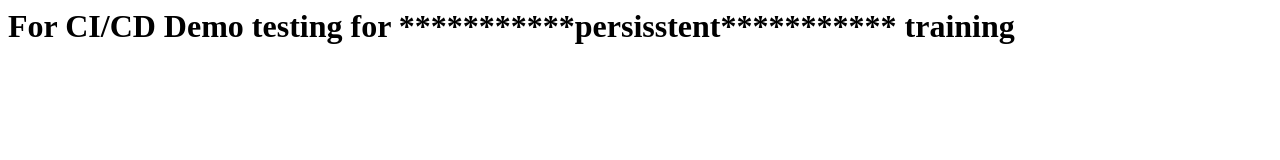
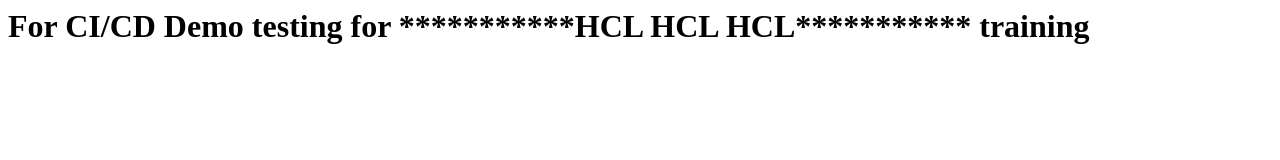
Before and after one commit to sheejanarayanankutty/awsdemo, a plain HTML site: page index.html in a window 1280 px wide. Drawn offline with Linux system fonts and the light colour scheme.

Commit message:
Update index.html

```diff
--- a/index.html
+++ b/index.html
@@ -1,4 +1,4 @@
 <html>
 <head><title>Welcome to AWS Advanced Architecting</title></head>
-<body><h1>For CI/CD Demo testing for ***********persisstent*********** training</h1></body>
+<body><h1>For CI/CD Demo testing for ***********HCL HCL HCL*********** training</h1></body>
 </html>
```
